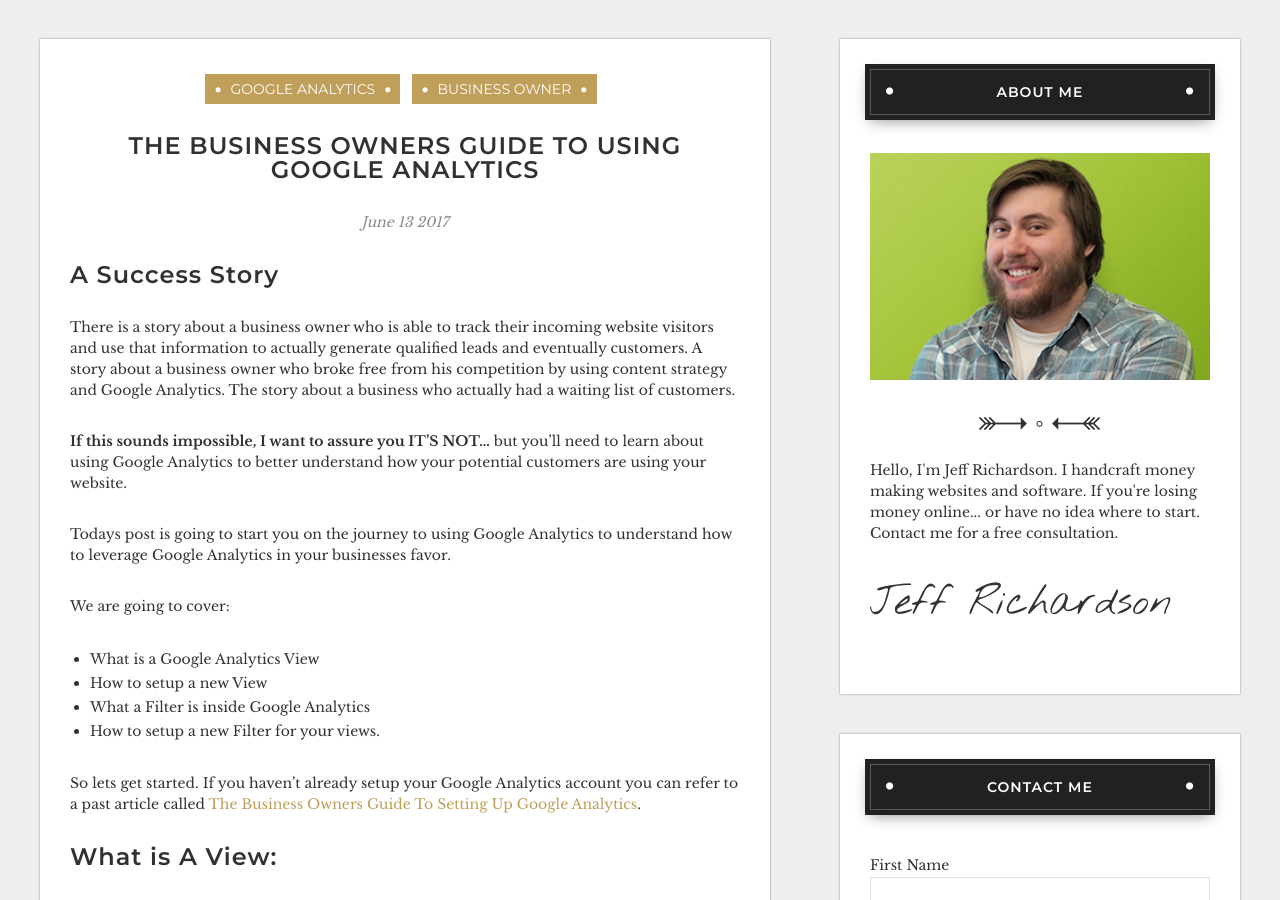
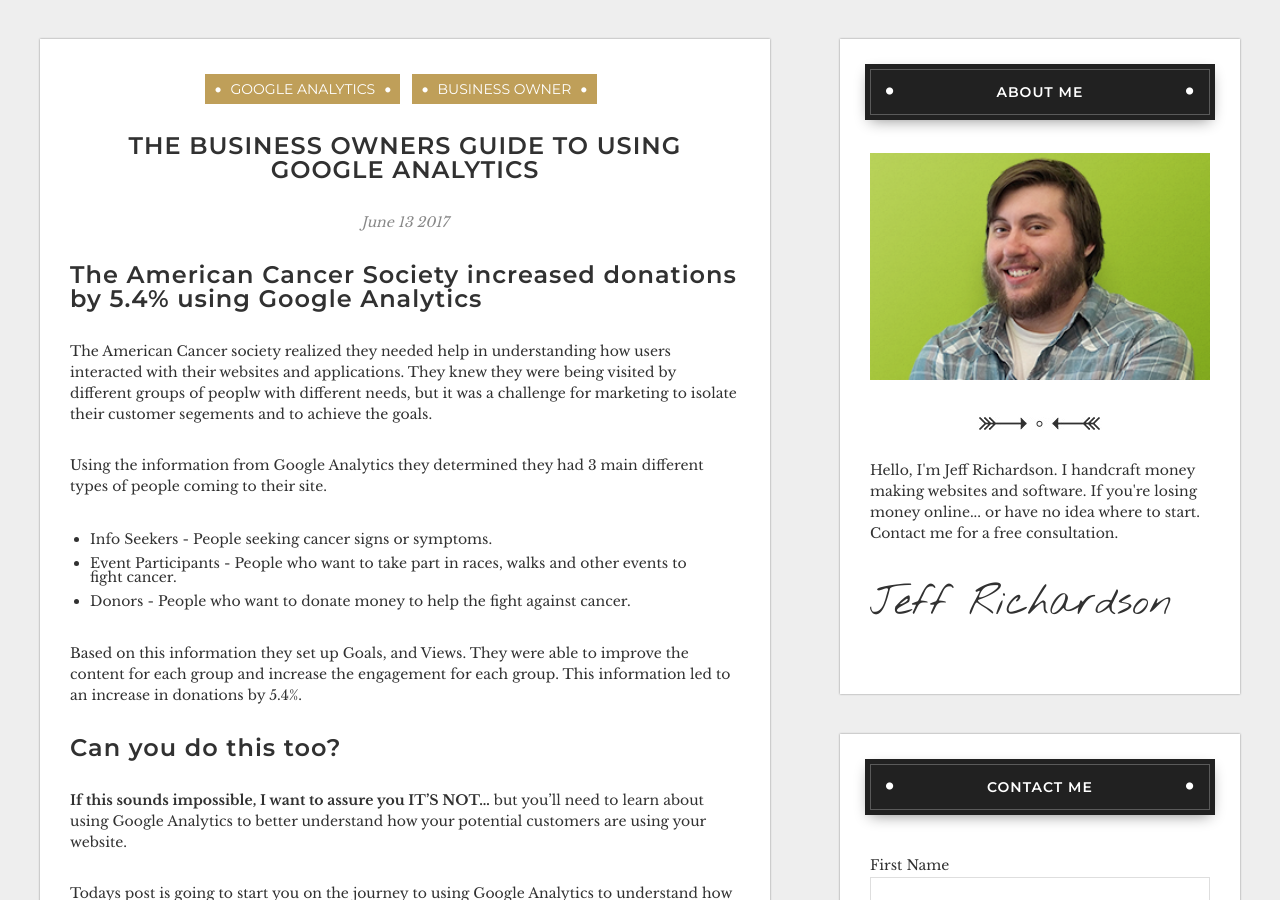
Before and after one commit to jeffAwesome/jeffAwesome2.0, a Jekyll site: the page built from _posts/2017-06-13-the-business-owners-guide-to-using-google-analytics.markdown, in a window 1280 px wide and 900 px high, scrolled down 321 px. Built offline with Jekyll 4.4.1, drawn with Linux system fonts in a browser that asks for light colours; nearby versions of some CDN libraries.

Commit message:
upate post

```diff
--- a/_posts/2017-06-13-the-business-owners-guide-to-using-google-analytics.markdown
+++ b/_posts/2017-06-13-the-business-owners-guide-to-using-google-analytics.markdown
@@ -7,14 +7,24 @@ tags: ['Google Analytics', 'Business Owner']
 ---
 
 
-A Success Story
+The American Cancer Society increased donations by 5.4% using Google Analytics
 ===================
 
-There is a story about a business owner who is able to track their incoming website visitors and use that information
-to actually generate qualified leads and eventually customers.  A story about a business owner who broke free from his
-competition by using content strategy and Google Analytics.  The story about a business who actually had a waiting
-list of customers.
+The American Cancer society realized they needed help in understanding how users interacted with their websites and applications.
+They knew they were being visited by different groups of peoplw with different needs, but it was a challenge for marketing
+to isolate their customer segements and to achieve the goals.
 
+Using the information from Google Analytics they determined they had 3 main different types of people coming to their site.
+
+* Info Seekers - People seeking cancer signs or symptoms.
+* Event Participants - People who want to take part in races, walks and other events to fight cancer.
+* Donors - People who want to donate money to help the fight against cancer.
+
+Based on this information they set up Goals, and Views. They were able to improve the content for each group and increase
+the engagement for each group. This information led to an increase in donations by 5.4%.
+
+Can you do this too?
+===================
 
 **If this sounds impossible, I want to assure you IT'S NOT…** but you’ll need to learn about using Google Analytics to better
 understand how your potential customers are using your website.
```
